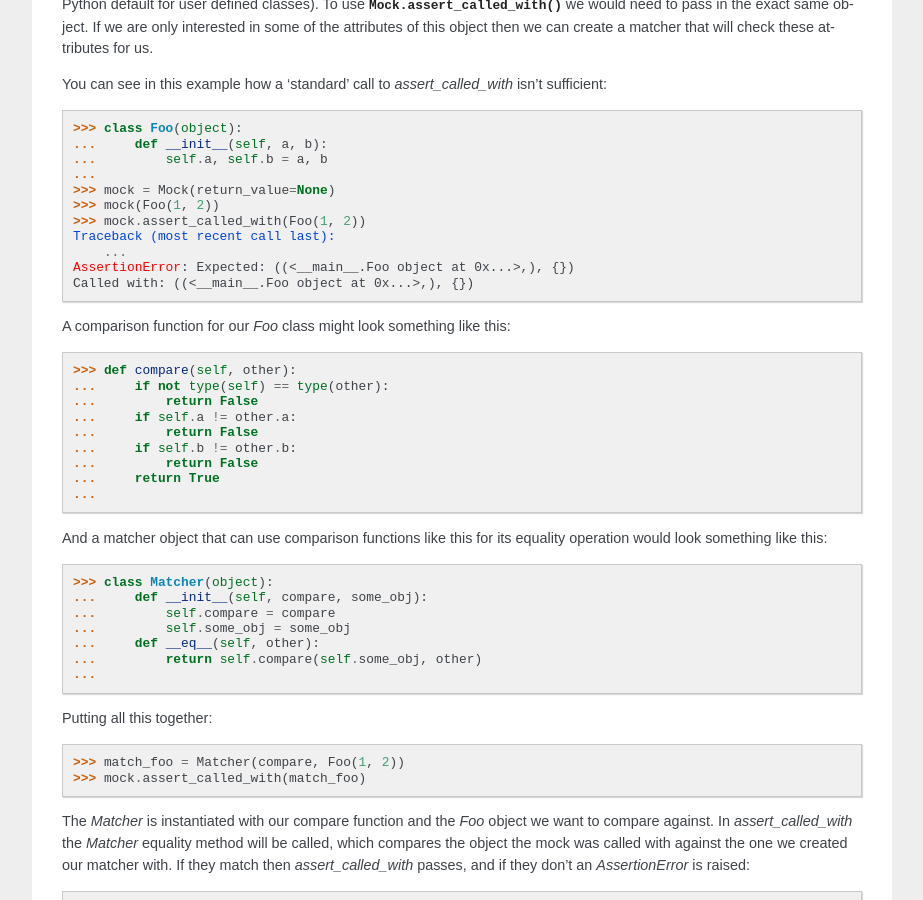
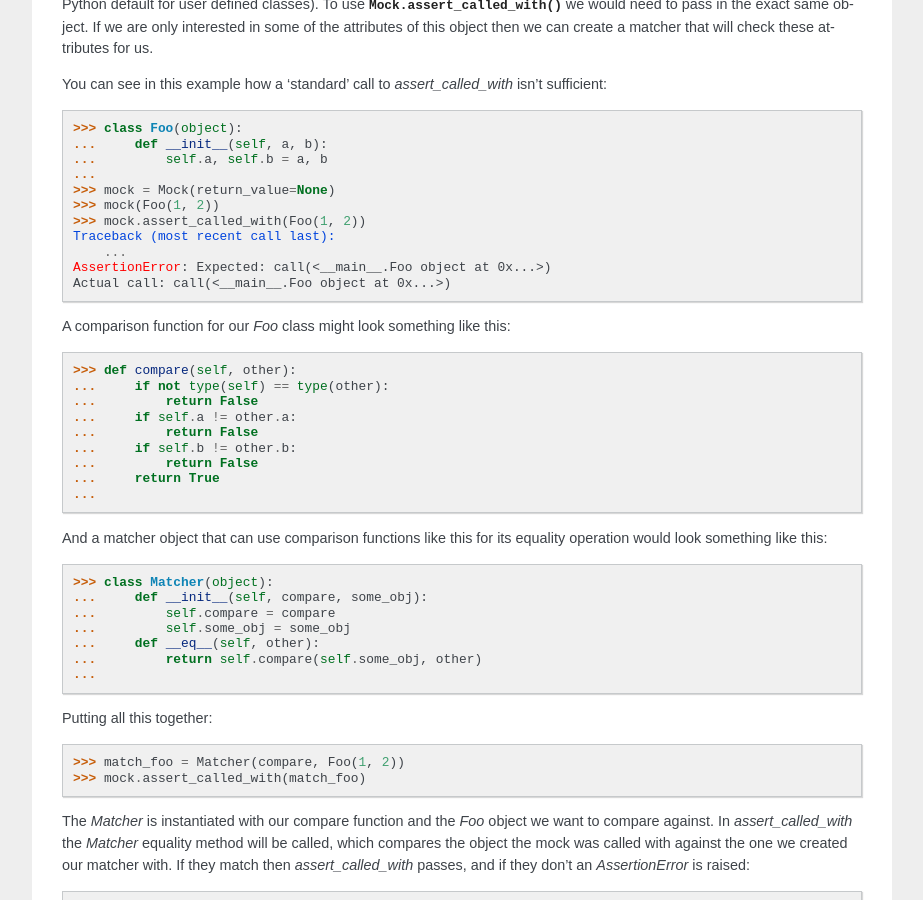
Before and after one commit to testing-cabal/mock, a Sphinx documentation site: the page built from docs/examples.txt, in a window 1280 px wide and 900 px high, scrolled down 16763 px. Shown: the whole window, without its empty margins (198-1121 px from the left). Built offline with Sphinx 7.4.7, drawn with Linux system fonts in a browser that asks for light colours.

Commit message:
Example update

```diff
--- a/docs/examples.txt
+++ b/docs/examples.txt
@@ -1198,8 +1198,8 @@ sufficient:
     >>> mock.assert_called_with(Foo(1, 2))
     Traceback (most recent call last):
         ...
-    AssertionError: Expected: ((<__main__.Foo object at 0x...>,), {})
-    Called with: ((<__main__.Foo object at 0x...>,), {})
+    AssertionError: Expected: call(<__main__.Foo object at 0x...>)
+    Actual call: call(<__main__.Foo object at 0x...>)
 
 A comparison function for our `Foo` class might look something like this:
 
```
